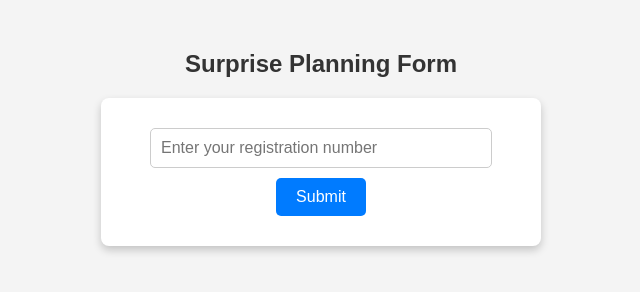
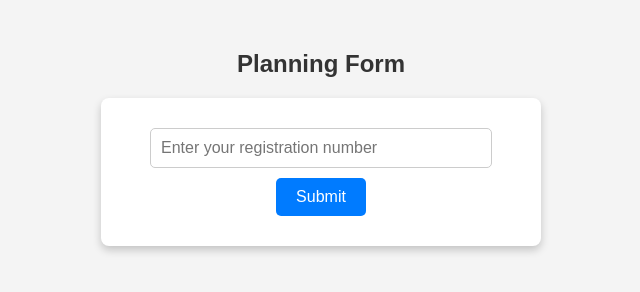
Before and after one commit to solankiboy939/surprise_1, a plain HTML site: page index.html in a window 1280 px wide. Shown: the whole page, without its empty margins (319-959 px from the left). Drawn offline with Linux system fonts and the light colour scheme.

Commit message:
Update index.html

```diff
--- a/index.html
+++ b/index.html
@@ -1,7 +1,7 @@
 <!DOCTYPE html>
 <html>
 <head>
-    <title>Surprise Form</title>
+    <title>Planninng Form</title>
     <style>
         body {
             font-family: Arial, sans-serif;
@@ -66,7 +66,7 @@
     </script>
 </head>
 <body>
-    <h2>Surprise Planning Form</h2>
+    <h2>Planning Form</h2>
     <form onsubmit="return validateForm()">
         <input type="text" id="regNo" placeholder="Enter your registration number" required>
         <button type="submit">Submit</button>
```
